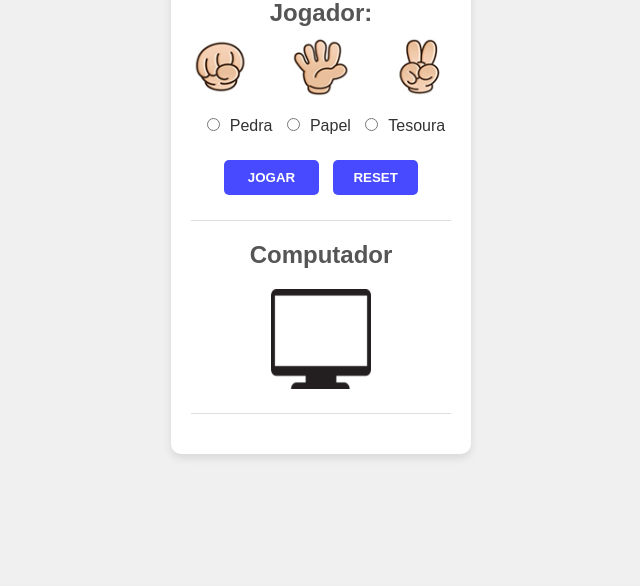
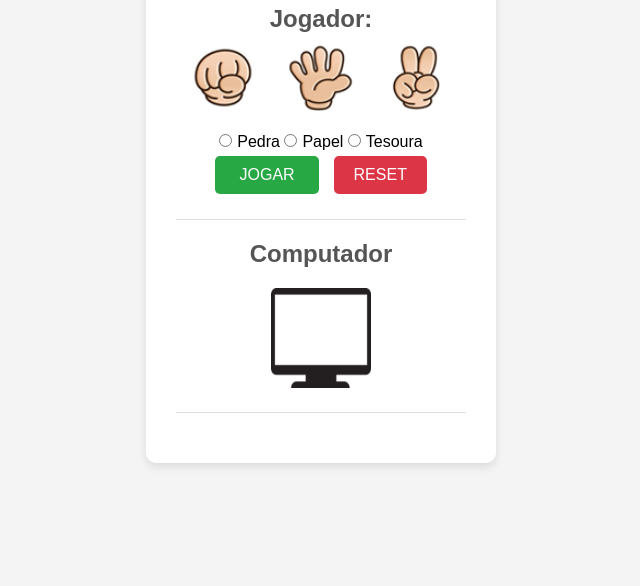
Before and after one commit to saulogomesdocarmo/jokenpo, a plain HTML site: page index.html in a window 1280 px wide. Shown: the part 214-800 px from the top of the page, without its empty margins (319-959 px from the left). Drawn offline with Linux system fonts and the light colour scheme.

Commit message:
estilização

```diff
--- a/index.html
+++ b/index.html
@@ -24,10 +24,10 @@
             <input type="radio" name="grupo" id="papel">Papel
             <input type="radio" name="grupo" id="tesoura">Tesoura
 
-            <div class="container-input">
-                <input type="button" value=" JOGAR " onclick="jogar()" id="jogar">
-                <input type="reset" value="RESET" onclick="limpar()" id="limpar">
-            </div>
+
+            <input type="button" value=" JOGAR " onclick="jogar()">
+            <input type="reset" value="RESET" onclick="limpar()">
+
 
         </form>
 
--- a/style.css
+++ b/style.css
@@ -1,3 +1,4 @@
+@charset "UTF-8";
 
 * {
     margin: 0;
@@ -7,8 +8,7 @@
 
 body {
     font-family: Arial, sans-serif;
-    background-color: #f0f0f0;
-    color: #333;
+    background-color: #f4f4f4;
     display: flex;
     justify-content: center;
     align-items: center;
@@ -17,40 +17,34 @@ body {
 
 .container {
     background-color: #fff;
-    padding: 20px;
+    padding: 30px;
     border-radius: 10px;
     box-shadow: 0px 4px 8px rgba(0, 0, 0, 0.1);
-    width: 300px;
     text-align: center;
+    width: 350px;
 }
 
 h1 {
-    font-size: 2.2em;
+    font-size: 2.5em;
+    color: #333;
     margin-bottom: 20px;
-    color: #474aff;
 }
 
 h2 {
     font-size: 1.5em;
+    color: #555;
     margin-bottom: 10px;
-    color: #555;
-}
-
-h3 {
-    font-size: 1.2em;
-    color: #333;
-    margin-top: 20px;
 }
 
 .imagens {
     display: flex;
-    justify-content: space-between;
+    justify-content: space-around;
     margin-bottom: 20px;
 }
 
 .imagens img {
-    width: 60px;
-    height: 60px;
+    width: 70px;
+    height: 70px;
     cursor: pointer;
 }
 
@@ -59,27 +53,30 @@ form {
 }
 
 input[type="radio"] {
-    margin-right: 10px;
-    margin-left: 10px;
-}
-
-.container-input {
-    margin-top: 20px;
+    margin-right: 5px;
 }
 
 input[type="button"], input[type="reset"] {
-    background-color: #474aff;
-    color: #fff;
+    background-color: #28a745;
+    color: white;
     border: none;
     padding: 10px 20px;
     border-radius: 5px;
     cursor: pointer;
+    font-size: 1em;
     margin: 5px;
-    font-weight:bold;
 }
 
 input[type="button"]:hover, input[type="reset"]:hover {
-    background-color: #474aff;
+    background-color: #218838;
+}
+
+input[type="reset"] {
+    background-color: #dc3545;
+}
+
+input[type="reset"]:hover {
+    background-color: #c82333;
 }
 
 #pc {
@@ -95,6 +92,8 @@ hr {
 }
 
 #placar {
+    font-size: 1.5em;
+    color: #333;
     font-weight: bold;
-    font-size: 1.2em;
+    margin-top: 20px;
 }
```
